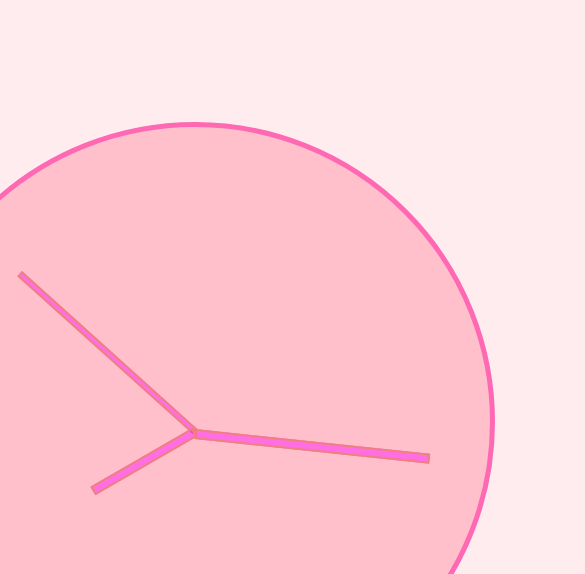
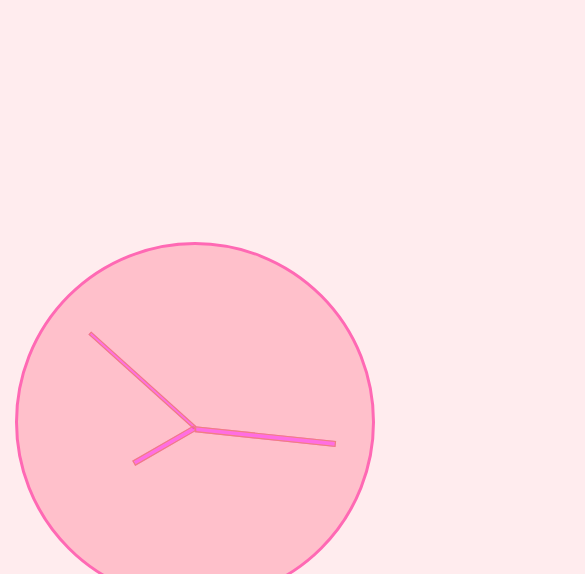
Before and after one commit to jazzcodes/JS-30, a plain HTML site: page T2-clock/index.html in a window 390 px wide. Shown: the top 574 px of the page, 585 px wide, since content can reach past the window. Drawn offline with Linux system fonts and the light colour scheme.

Commit message:
responsiveness added

```diff
--- a/T2-clock/styles.css
+++ b/T2-clock/styles.css
@@ -59,3 +59,11 @@ html{
     font-size: 1.5rem;
     color: palevioletred;
 }
+
+
+@media screen and (max-width:500px)
+{
+.container{
+    transform: scale(0.6);
+}
+}
```
